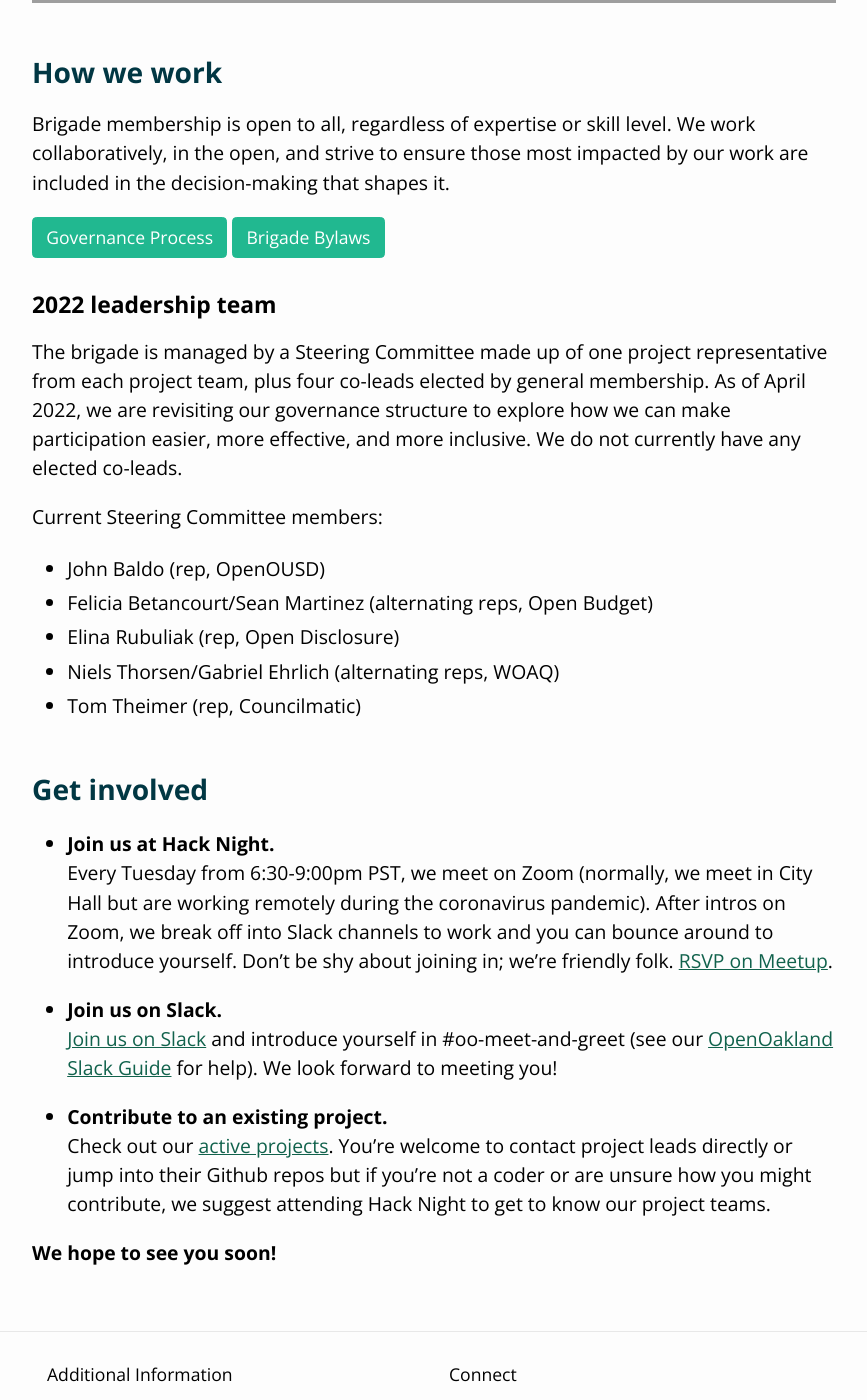
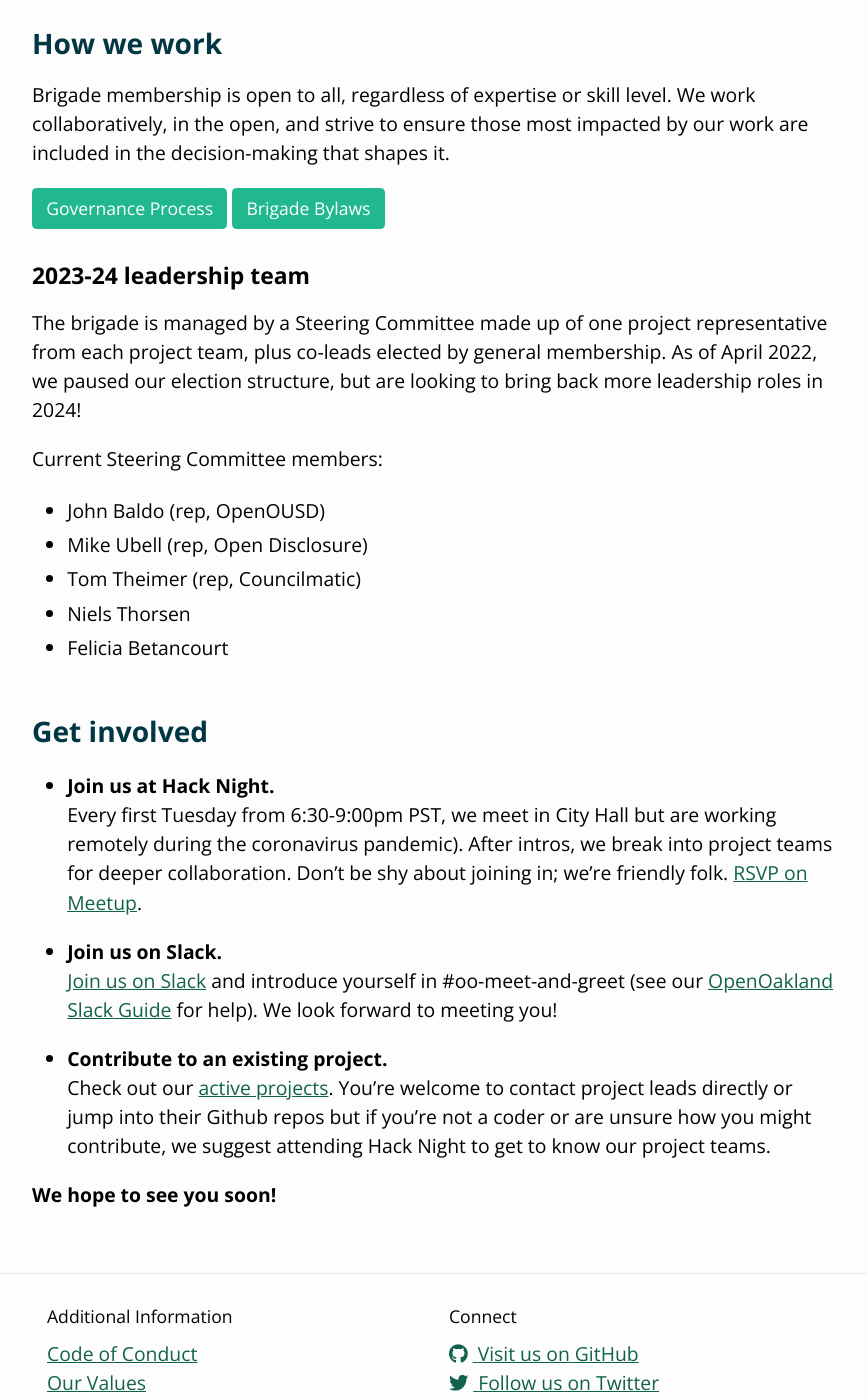
Before and after one commit to openoakland/openoakland.org, a Jekyll site: the page built from src/about-us.md, in a window 1280 px wide and 1400 px high, scrolled down 1289 px. Shown: the whole window, without its empty margins (206-1073 px from the left). Built offline with Jekyll 4.4.1, drawn with Linux system fonts in a browser that asks for light colours; nearby versions of some CDN libraries; some of the changed text lies outside the part shown; grey boxes are pictures that could not be loaded.

Commit message:
update about page

```diff
--- a/src/about-us.md
+++ b/src/about-us.md
@@ -9,18 +9,18 @@
 OpenOakland bridges technology and community for a thriving and equitable Oakland. We do this by:
 
 - **Cultivating meaningful relationships.**
-    By partnering with the city and the community we foster a more inclusive, equitable, and engaged Oakland.
+    By partnering with the City of Oakland and community organizations, we aim to foster a more inclusive, equitable, and engaged Oakland.
 
 - **Inspiring civic engagement.**
-    We co-create tools and events that educate Oaklanders on how the city works and inspires them to effect civic change.
+    We co-create tools and events that educate Oaklanders on how their City works and inspire them to effect civic change.
 
 - **Empowering Oaklanders.**
     We recognize that Oakland has a rich history of activism. We seek to empower all Oaklanders to keep advocating for our community‘s collective well-being.
 
 
-## We're part of the Code for America network
+## We're part of the Alliance of Civic Technologists
 
-We're a fiscally-sponsored project of [Code for America](https://www.codeforamerica.org/), a 501(c)3 nonprofit dedicated to improving government in meaningful ways. [Donations to OpenOakland](https://www.codeforamerica.org/donate-to-a-brigade?utm_campaign=Open%20Oakland&utm_source=OpenOakland%20site) are tax-deductible through Code for America (be sure to select OpenOakland from the drop-down menu after choosing the amount).
+We are a member of the [Alliance of Civic Technologists](https://www.civictechnologists.org/) (previously the Code for America brigade network). [Donations to OpenOakland](https://opencollective.com/openoakland/contribute) are tax-deductible through our fiscal sponsor the Open Collective.
 
  <div class="iframe-container iframe-container-video">
   <iframe class="iframe-video" src="https://www.youtube.com/embed/mYzMl_HnEZU" frameborder="0" allow="accelerometer; autoplay; encrypted-media; gyroscope; picture-in-picture" allowfullscreen></iframe>
@@ -33,22 +33,22 @@
 
 [Governance Process](/how-we-work){: .btn .btn-primary } [Brigade Bylaws](/bylaws){: .btn .btn-primary }
 
-### 2022 leadership team
+### 2023-24 leadership team
 
-The brigade is managed by a Steering Committee made up of one project representative from each project team, plus four co-leads elected by general membership. As of April 2022, we are revisiting our governance structure to explore how we can make participation easier, more effective, and more inclusive. We do not currently have any elected co-leads.
+The brigade is managed by a Steering Committee made up of one project representative from each project team, plus co-leads elected by general membership. As of April 2022, we paused our election structure, but are looking to bring back more leadership roles in 2024!
 
 Current Steering Committee members:
 
 - John Baldo (rep, OpenOUSD)
-- Felicia Betancourt/Sean Martinez (alternating reps, Open Budget)
-- Elina Rubuliak (rep, Open Disclosure)
-- Niels Thorsen/Gabriel Ehrlich (alternating reps, WOAQ)
+- Mike Ubell (rep, Open Disclosure)
 - Tom Theimer (rep, Councilmatic)
+- Niels Thorsen
+- Felicia Betancourt
 
 ## Get involved
 
 - **Join us at Hack Night.**
-    Every Tuesday from 6:30-9:00pm PST, we meet on Zoom (normally, we meet in City Hall but are working remotely during the coronavirus pandemic). After intros on Zoom, we break off into Slack channels to work and you can bounce around to introduce yourself. Don't be shy about joining in; we're friendly folk. [RSVP on Meetup](https://www.meetup.com/OpenOakland/).
+    Every first Tuesday from 6:30-9:00pm PST, we meet in City Hall but are working remotely during the coronavirus pandemic). After intros, we break into project teams for deeper collaboration. Don't be shy about joining in; we're friendly folk. [RSVP on Meetup](https://www.meetup.com/OpenOakland/).
 
 - **Join us on Slack.**
     [Join us on Slack](https://join.slack.com/t/openoakland/shared_invite/zt-n4d7tx2t-UVIN7a769e4oc9j7PgM3HA) and introduce yourself in #oo-meet-and-greet (see our [OpenOakland Slack Guide](https://docs.google.com/document/d/1VWZQ_3ehP5j0IOTY0nJClvQPll3ivSkuAdh5YsOhO_U/edit?usp=sharing) for help). We look forward to meeting you!
```
